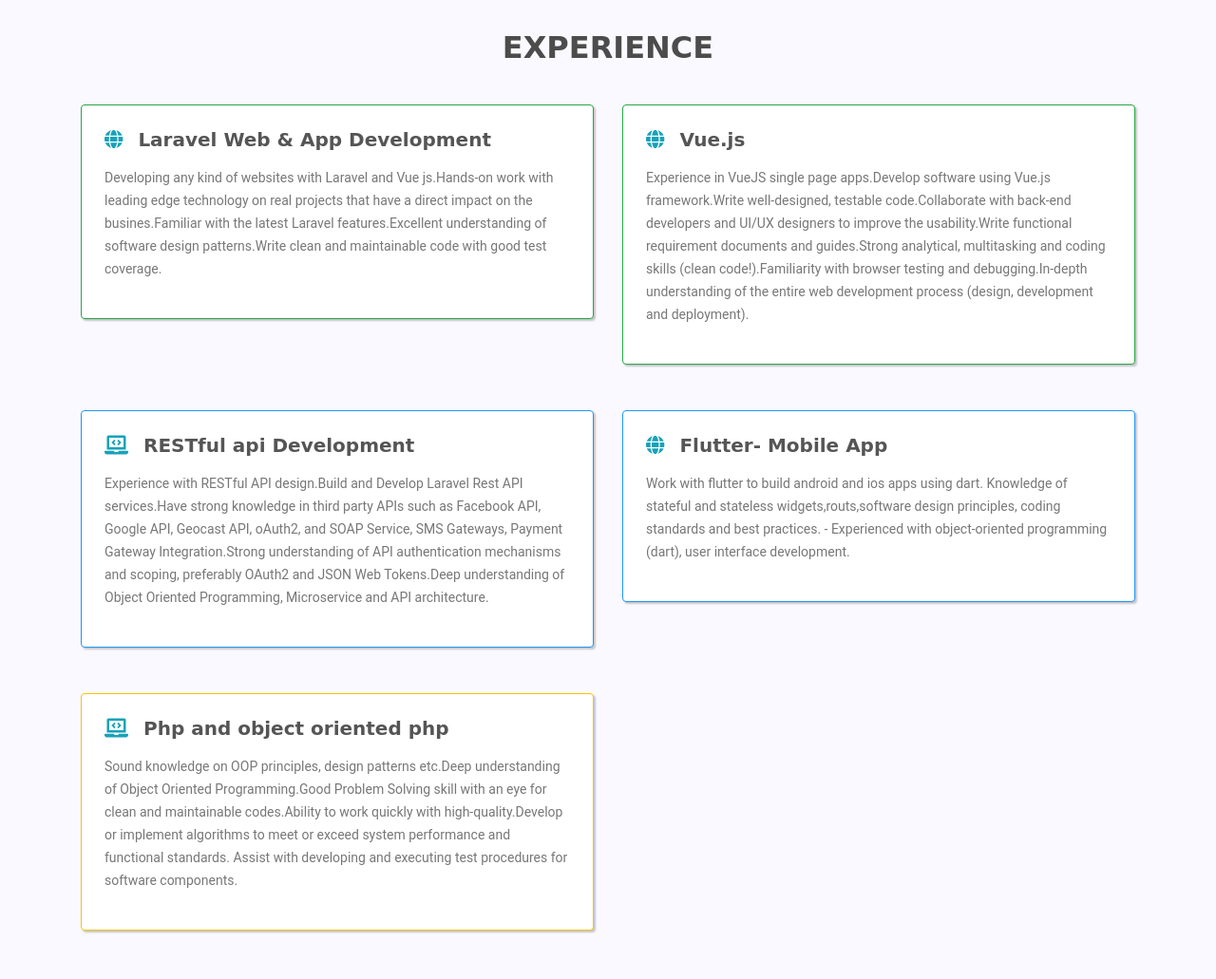
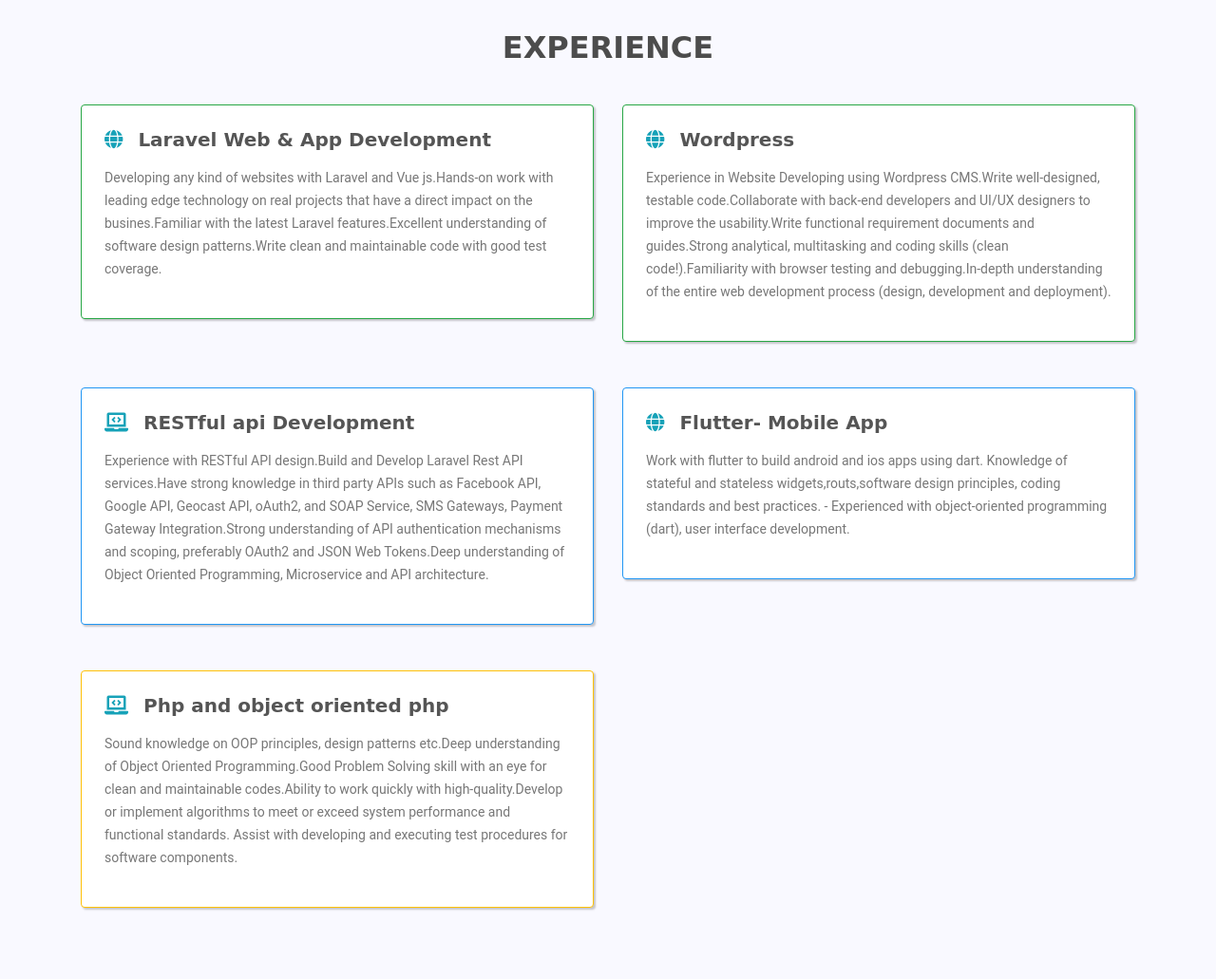
Before and after one commit to sojibhasan/portfolio-, a plain HTML site: page index.html in a window 1280 px wide. Shown: the part 1080-2111 px from the top of the page at 95% size. Drawn offline with Linux system fonts and the light colour scheme.

Commit message:
Update index.html

```diff
--- a/index.html
+++ b/index.html
@@ -203,10 +203,10 @@
 
                         <div class="card mx-0 p-4 mb-5" style="border-color: #28a745; box-shadow: 2px 2px 2px rgba(0, 0, 0, 0.21);">
                             <div class="experence-content mr-auto">
-                                <h4 class="mb-3"><i class="fa fa-globe mr-3 text-info"></i>Vue.js</h4>
+                                <h4 class="mb-3"><i class="fa fa-globe mr-3 text-info"></i>Wordpress</h4>
 
                                 <p>
-                                Experience in VueJS single page apps.Develop software using Vue.js framework.Write well-designed, testable code.Collaborate with back-end developers and UI/UX designers to improve the usability.Write functional requirement documents and guides.Strong analytical, multitasking and coding skills (clean code!).Familiarity with browser testing and debugging.In-depth understanding of the entire web development process (design, development and deployment).
+                                Experience in Website Developing using Wordpress CMS.Write well-designed, testable code.Collaborate with back-end developers and UI/UX designers to improve the usability.Write functional requirement documents and guides.Strong analytical, multitasking and coding skills (clean code!).Familiarity with browser testing and debugging.In-depth understanding of the entire web development process (design, development and deployment).
                                 </p>
                             </div>
                             <div class=" text-md-right">
@@ -357,7 +357,7 @@
                         </div>
 
                         <div class="skill-footer">
-                            <h4 class="skill-heading">Vue js</h4>
+                            <h4 class="skill-heading">Wordpress</h4>
                             <p class="text-muted">Passionate about user experience, interactive interfaces etc</p>
                         </div>
 
```
